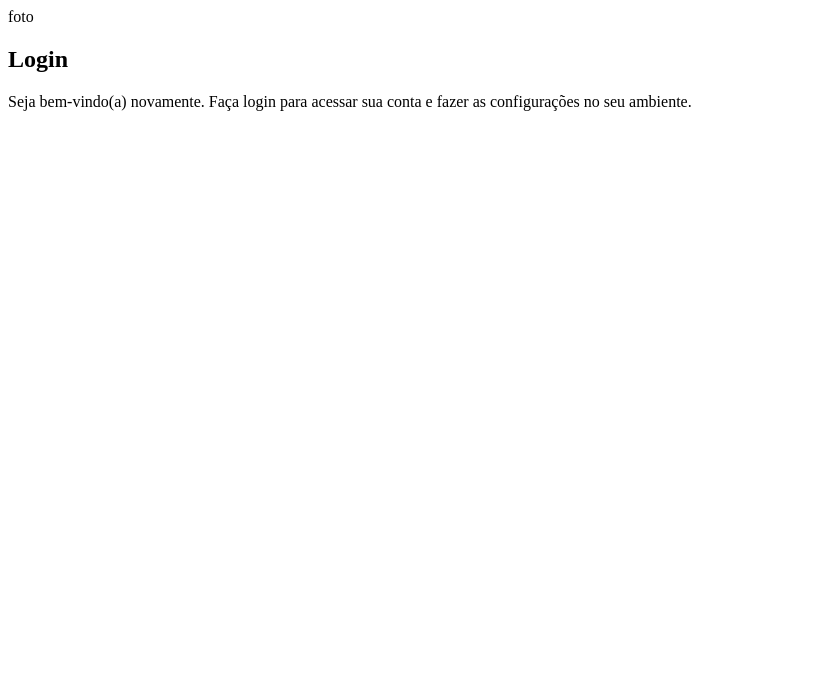
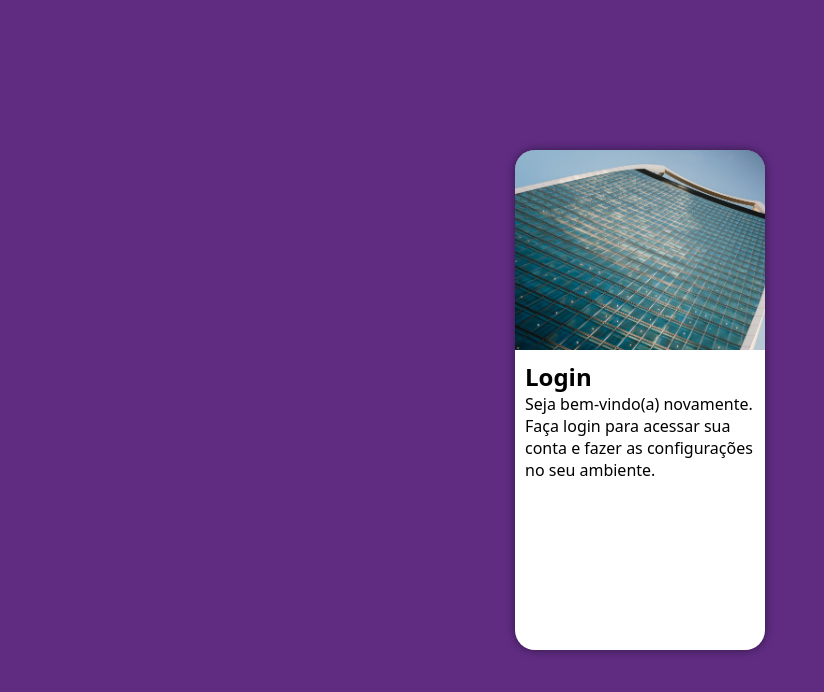
Before and after one commit to lucascamargosi/projeto-login, a plain HTML site: page index.html in a window 1280 px wide. Shown: the whole page, without its empty margins (0-824 px from the left). Drawn offline with Linux system fonts and the light colour scheme.

Commit message:
updated css

```diff
--- a/estilos/style.css
+++ b/estilos/style.css
@@ -5,3 +5,43 @@
     Lilás: #5f2c82
 
 */
+
+*{
+    font-family: system-ui, -apple-system, BlinkMacSystemFont, 'Segoe UI', Roboto, Oxygen, Ubuntu, Cantarell, 'Open Sans', 'Helvetica Neue', sans-serif;
+    padding: 0px;
+    margin: 0px;
+    box-sizing: border-box;
+}
+body, html{
+    background-color: #5f2c82;
+    height: 100vh;
+    width: 100vw;
+}
+main{
+    position: relative;
+    height: 100vh;
+    width: 100vw;
+}
+#login{
+    position: absolute;
+    top: 50%;
+    left: 50%;
+    transform: translate(-50%, -50%);
+    overflow: hidden;
+    background-color: white;
+    width: 250px;
+    height: 500px;
+    border-radius: 20px;
+    box-shadow: 0px 0px 10px rgba(0, 0, 0, 0.466);
+}
+#login>#imagem{
+    display: block;
+    background: #5f2c82 url(../imagens/metal.jpg) no-repeat;
+    background-size: cover;
+    background-position: left bottom;
+    height: 200px;
+}
+#login>#formulario{
+    display: block;
+    padding: 10px;
+}
--- a/index.html
+++ b/index.html
@@ -10,7 +10,7 @@
     <main>
         <section id="login">
             <div id="imagem">
-                foto
+               <!-- Imagem da CSS -->
             </div>
             <div id="formulario">
                 <h1>Login</h1>
```
